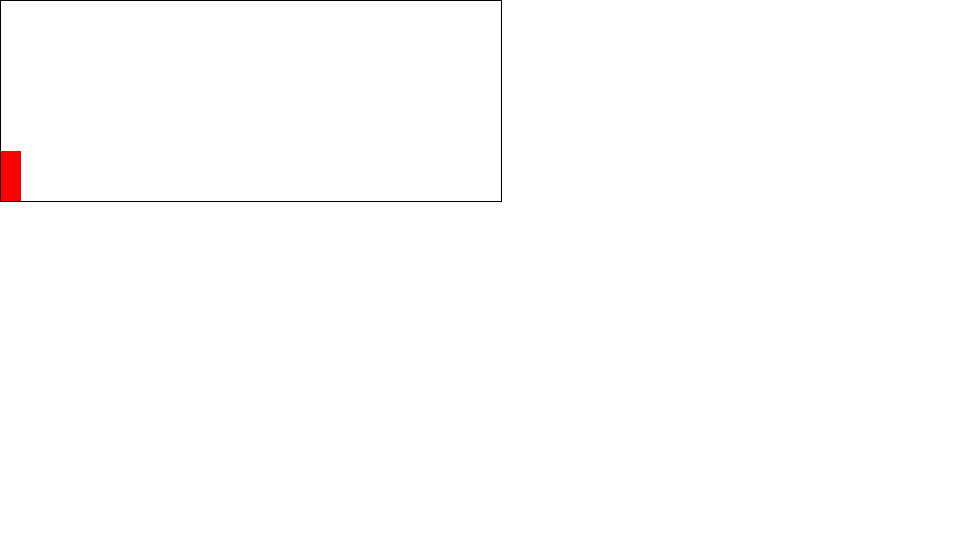
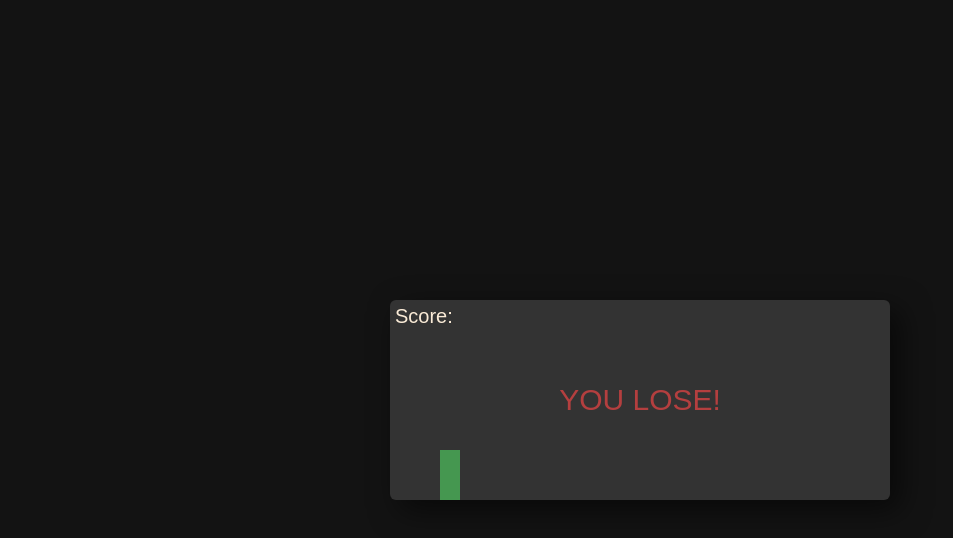
Before and after one commit to TazMerch/DinoGame, a plain HTML site: page index.html in a window 1280 px wide. Shown: the whole page, without its empty margins (0-953 px from the left). Drawn offline with Linux system fonts and the light colour scheme.

Commit message:
Added styling

```diff
--- a/index.html
+++ b/index.html
@@ -11,6 +11,11 @@
     <div id="game">
         <div id="character"></div>
         <div id="block"></div>
+        <div id="gameOver">You Lose!</div>
+        <div class="scoreBox">
+            <p>Score:</p>
+            <p id="score"></p>
+        </div>
     </div>
 </body>
 <script src="start.js"></script>
--- a/start.js
+++ b/start.js
@@ -1,5 +1,6 @@
 const character = document.getElementById("character");
 const block = document.getElementById("block");
+const gameOver = document.getElementById("gameOver");
 
 const jump = () => {
     if(character.classList != "animate"){
@@ -14,9 +15,10 @@ const checkDead = setInterval(function() {
     const characterTop = parseInt(window.getComputedStyle(character).getPropertyValue('top'));
     const blockLeft = parseInt(window.getComputedStyle(block).getPropertyValue("left"));
 
-    if(blockLeft<20 && blockLeft>0 && characterTop>=130) {
+    if(blockLeft<65 && blockLeft>0 && characterTop>=150) {
         block.style.animation = "none";
         block.style.display = "none";
-        alert("You Loose.");
+        character.style.animation = "none";
+        gameOver.style.display = "initial"
     }
 },10);
--- a/style.css
+++ b/style.css
@@ -1,20 +1,35 @@
 * {
     padding: 0;
     margin: 0%;
+    box-sizing: border-box;
+    font-family: Arial, Helvetica, sans-serif;
+}
+
+body {
+    height: 100vh;
+    display: grid;
+    justify-content: center;
+    align-content: center;
+    background-color: rgb(19, 19, 19);
 }
 
 #game {
+    display: grid;
     width: 500px;
     height: 200px;
-    border: 1px solid black;
+    border-radius: 6px;
+    background: #333;
+    overflow: hidden;
+    box-shadow: 10px 10px 30px rgba(0, 0, 0, 0.562);
 }
 
 #character {
     width: 20px;
     height: 50px;
-    background-color: red;
+    background-color: rgb(69, 151, 80);
     position: relative;
     top: 150px;
+    left: 50px;
 }
 
 .animate {
@@ -29,14 +44,35 @@
 #block {
     width: 20px;
     height: 20px;
-    background-color: blue;
+    background-color: rgb(82, 82, 150);
     position: relative;
-    top: 130px;
+    top: 65px;
     left: 480px;
-    animation: block 1s infinite linear;
+    animation: block 1.5s infinite linear;
 }
 
 @keyframes block {
     0%{left:480px;}
     100%{left:-40px;}
 }
+
+#gameOver {
+    display: none;
+    position: absolute;
+    justify-self: center;
+    align-self: center;
+    font-size: 30px;
+    text-transform: uppercase;
+    color: rgb(180, 63, 63);
+}
+
+.scoreBox {
+    position: absolute;
+    display:grid;
+    grid-template-columns: 1fr 1fr;
+    gap: 5px;
+    padding: 5px;
+    font-size: 20px;
+    color: antiquewhite;
+
+}
```
